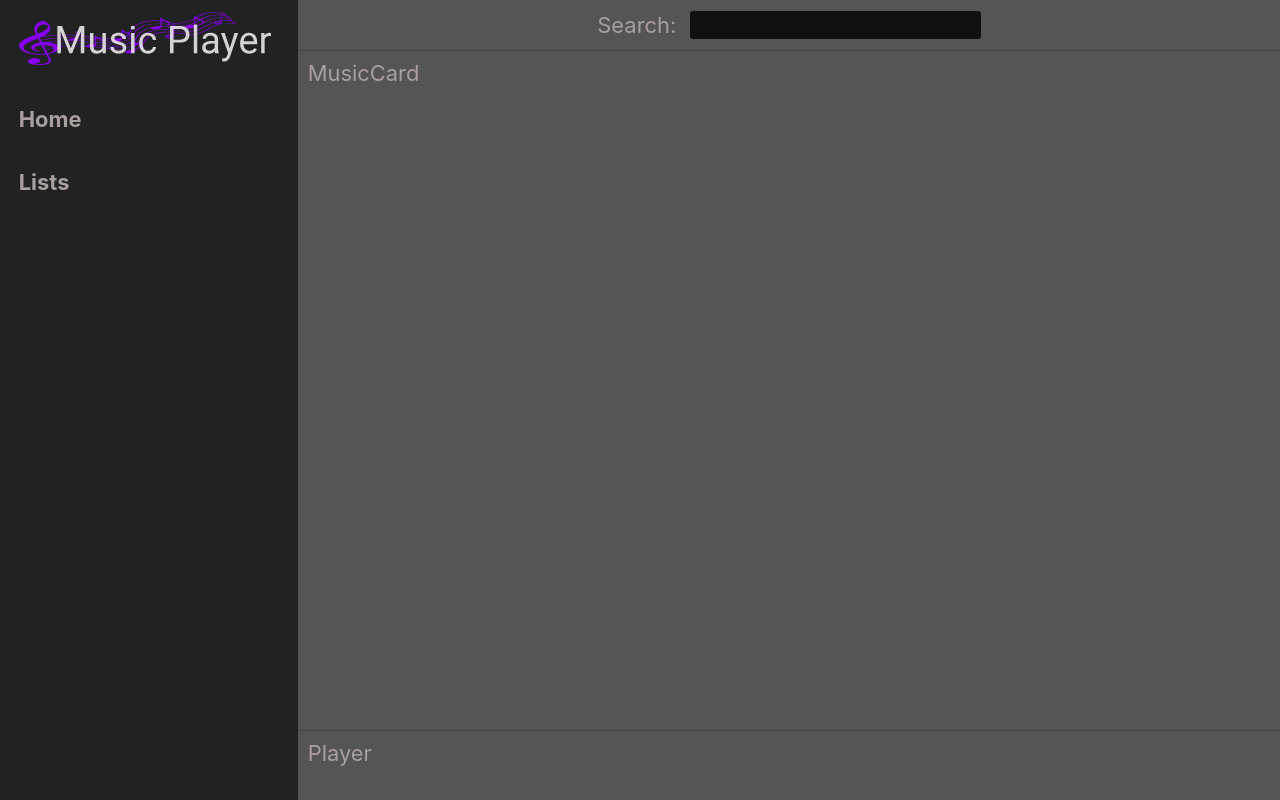
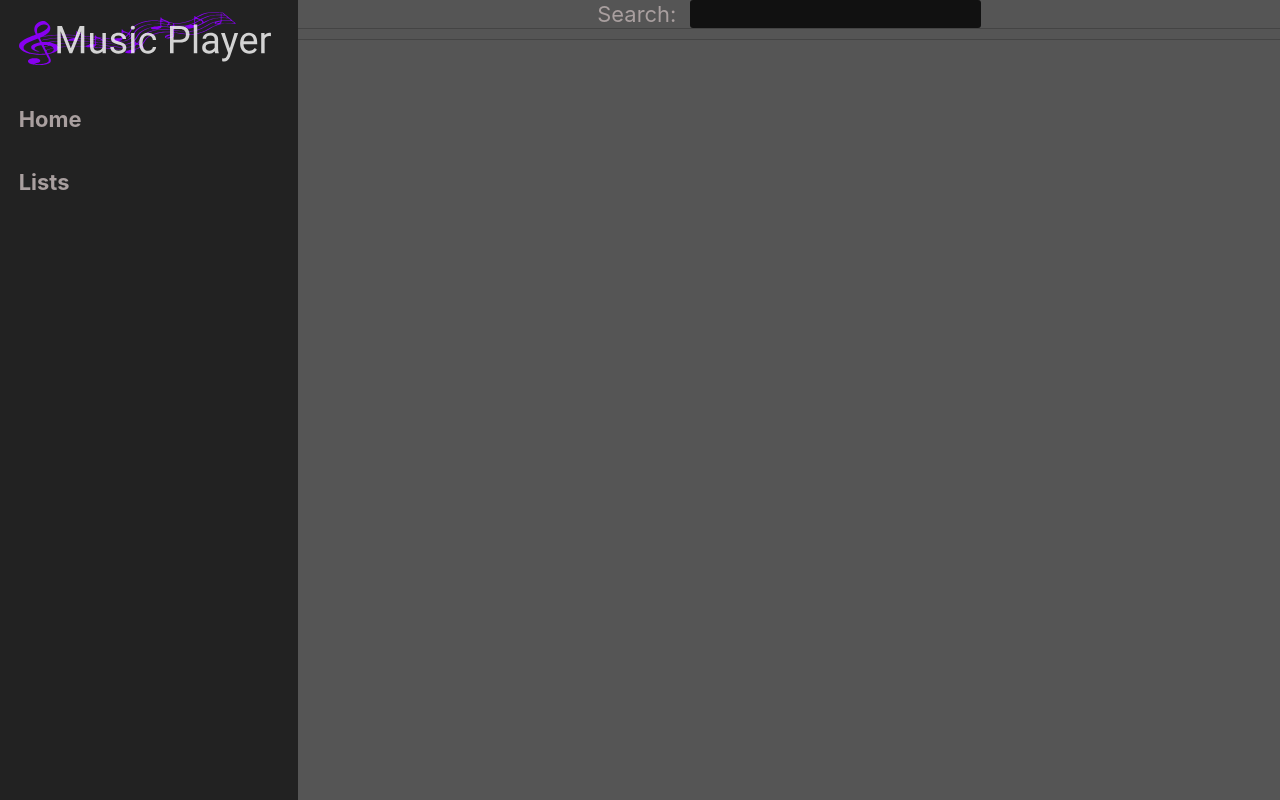
Before and after one commit to IgnFed/MusicPlayer, a React (Vite) app in the folder front/: page / in a window 1280 px wide. Built offline with nearby package versions, Linux system fonts and the light colour scheme.

Commit message:
Removed Player component

```diff
--- a/front/src/components/MusicCard.tsx
+++ b/front/src/components/MusicCard.tsx
@@ -4,7 +4,7 @@ export default function MusicCard(){
 
   return(
     <div>
-      MusicCard
+
     </div>
   )
 }
--- a/front/src/components/Player.tsx
+++ /dev/null
@@ -1,10 +0,0 @@
-
-
-export default function Player(){
-
-  return(
-    <div>
-      Player
-    </div>
-  )
-}
--- a/front/src/components/index.ts
+++ b/front/src/components/index.ts
@@ -3,6 +3,5 @@ import LinkItem from "./LinkItem";
 import Button from "./Button";
 import Input from "./Input";
 import MusicCard from "./MusicCard";
-import Player from "./Player";
 
-export { ProgressiveImage, LinkItem, Button, Input, MusicCard, Player };
+export { ProgressiveImage, LinkItem, Button, Input, MusicCard };
--- a/front/src/pages/Main.tsx
+++ b/front/src/pages/Main.tsx
@@ -1,4 +1,4 @@
-import { Input, MusicCard, Player } from "@components/index";
+import { Input, MusicCard } from "@components/index";
 import s from '@styles/Main.module.css';
 
 export default function Main():JSX.Element {
@@ -40,12 +40,6 @@ export default function Main():JSX.Element {
           <MusicCard />
         </div>
       </section>
-
-      <section className={`${s.bot}`}>
-        <div className={`${s.playerContainer}`}>
-          <Player />
-        </div>
-      </section>
     </>
   )
 }
--- a/front/src/styles/Main.module.css
+++ b/front/src/styles/Main.module.css
@@ -12,13 +12,17 @@ section.mid{
 div.cardsContainer,
 div.playerContainer{
   margin: 0 .5rem;
+  height: 100%;
 }
+
+/*INPUT*/
 
 section.top{
   display: flex;
   align-items: center;
   justify-content: center;
 }
+
 div.inputContainer{
   display: flex;
   align-items: center;
@@ -32,6 +36,8 @@ input#searcher{
   border-radius: 3px;
 }
 
+/*CARDS*/
+
 section.mid{
   overflow-y: auto;
 }
--- a/front/src/styles/index.css
+++ b/front/src/styles/index.css
@@ -84,8 +84,9 @@ aside#left_side{
   min-width: 275px;
 }
 main#right_side{
-  display: grid;
-  grid-template-rows: 60px 1fr 60px;
+  display: flex;
+  flex-direction: column;
+  /* grid-template-rows: 60px 1fr 60px; */
   grid-area: main;
   background-color: #555;
 }
```
